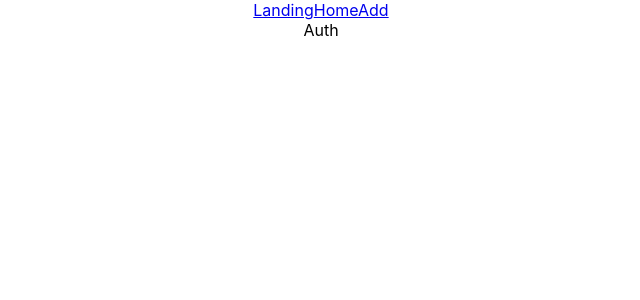
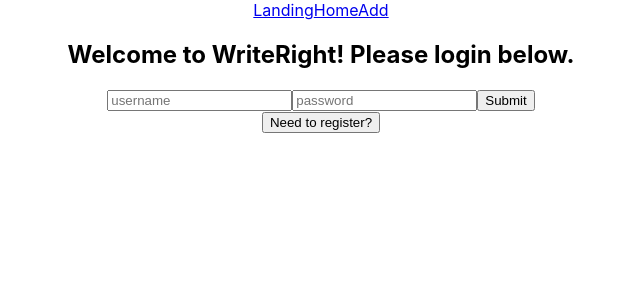
Before and after one commit to suthyscott/write-right, a React (Create React App) app: page / in a window 1280 px wide. Shown: the top 300 px of the page, without its empty margins (319-959 px from the left). Built offline with nearby package versions, Linux system fonts and the light colour scheme.

Commit message:
added login to controller and built out Auth.js component

```diff
--- a/package.json
+++ b/package.json
@@ -3,6 +3,7 @@
   "version": "0.1.0",
   "private": true,
   "main": "server/index.js",
+  "proxy": "http://localhost:4545",
   "dependencies": {
     "@testing-library/jest-dom": "^5.16.5",
     "@testing-library/react": "^13.4.0",
--- a/src/components/Auth.jsx
+++ b/src/components/Auth.jsx
@@ -1,8 +1,47 @@
-import React from 'react'
+import {useState} from 'react'
+import axios from 'axios'
 
 const Auth = () => {
+  const [username, setUsername] = useState('')
+  const [password, setPassword] = useState('')
+  const [penName, setPenName] = useState('')
+  const [register, setRegister] = useState(false)
+
+  const handleSubmit = e => {
+    e.preventDefault()
+
+    const body = {
+      username,
+      password,
+      penName
+    }
+
+    axios.post(register ? '/api/register' : '/api/login', body)
+      .then(res => console.log(res.data))
+      .catch(err => alert(err.response.data))
+  }
+
   return (
-    <div>Auth</div>
+    <div>
+      {register ? (
+        <form onSubmit={e => handleSubmit(e)}>
+            <h2>Welcome to WriteRight! Please sign up below. </h2>
+            <input placeholder='username' onChange={e => setUsername(e.target.value)}/>
+            <input placeholder='password' onChange={e => setPassword(e.target.value)}/>
+            <input placeholder='penName' onChange={e => setPenName(e.target.value)}/>
+            <button>Submit</button>
+
+        </form>
+      ) : (
+        <form onSubmit={e => handleSubmit(e)}>
+           <h2>Welcome to WriteRight! Please login below. </h2>
+            <input placeholder='username' onChange={e => setUsername(e.target.value)}/>
+            <input placeholder='password' onChange={e => setPassword(e.target.value)}/>
+            <button>Submit</button>
+        </form>
+      )}
+      <button onClick={() => setRegister(!register)}>Need to {register ? 'login?' : 'register?'}</button>
+    </div>
   )
 }
 
```
Also changed, not shown: 1 other file (tests, documents, lock files or other folders).
